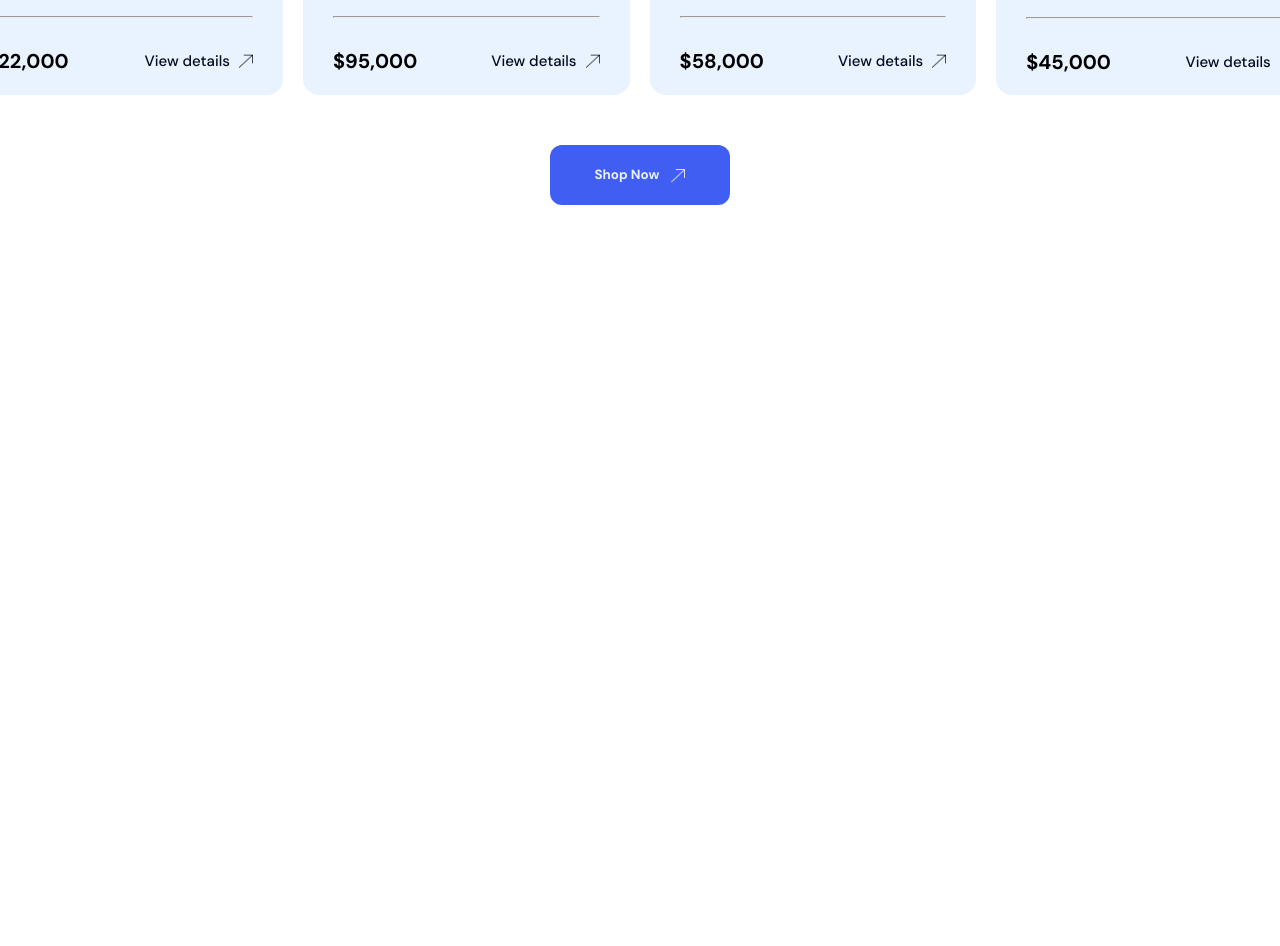
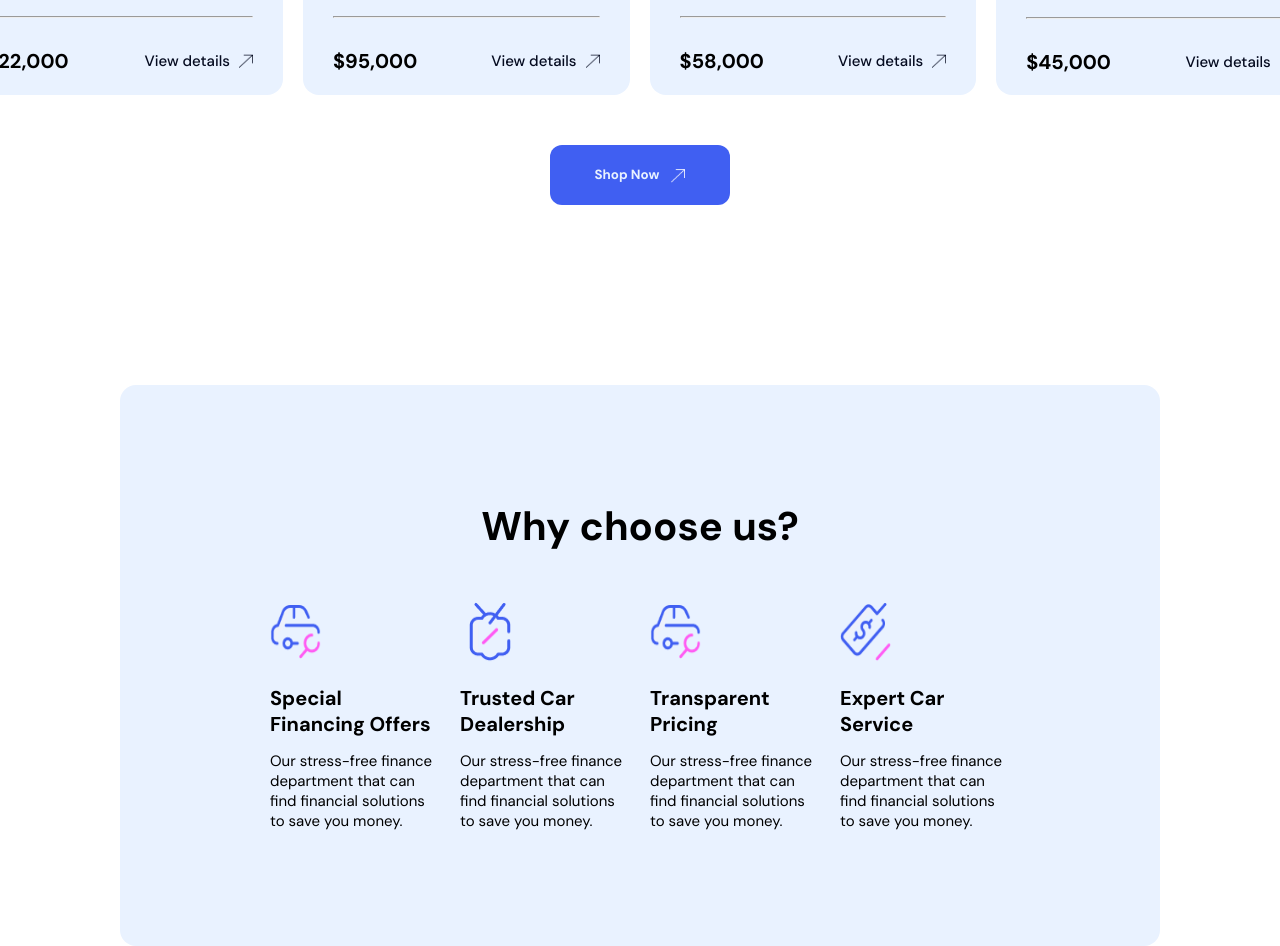
Before and after one commit to Mario050701/Car-shop, a plain HTML site: page index.html in a window 1280 px wide. Shown: the part 2266-3212 px from the top of the page. Before the commit the page ends 2501 px from the top, so only its background shows below. Drawn offline with Linux system fonts and the light colour scheme.

Commit message:
05-Why-choose-us-section features: implement section with responsive

```diff
--- a/index.html
+++ b/index.html
@@ -250,6 +250,46 @@
       </button>
     </section>
 
+    <section>
+      <div class="why-choose-us">
+        <h3>Why choose us?</h3>
+        <div class="content">
+          <div class="content-info">
+            <img src="assets/whyChooseUsPhotoFour.png" alt="" />
+            <h5>Special Financing Offers</h5>
+            <p>
+              Our stress-free finance department that can <br />
+              find financial solutions to save you money.
+            </p>
+          </div>
+          <div class="content-info">
+            <img src="assets/whyChooseUsPhotoOne.png" alt="" />
+            <h5>Trusted Car Dealership</h5>
+            <p>
+              Our stress-free finance department that can <br />
+              find financial solutions to save you money.
+            </p>
+          </div>
+          <div class="content-info">
+            <img src="assets/whyChooseUsPhotoFour.png" alt="" />
+            <h5>Transparent Pricing</h5>
+            <p>
+              Our stress-free finance department that can <br />
+              find financial solutions to save you money.
+            </p>
+          </div>
+          <div class="content-info">
+            <img src="assets/whyChooseUsPhotoThree.png" alt="" />
+            <h5>Expert Car Service</h5>
+            <p>
+              Our stress-free finance department that can <br />
+              find financial solutions to save you money.
+            </p>
+          </div>
+        </div>
+      </div>
+    </section>
+
     <script src="main.js"></script>
   </body>
 </html>
--- a/style.css
+++ b/style.css
@@ -565,3 +565,102 @@ p {
     height: 30px;
   }
 }
+
+/* why-choose-us */
+
+.why-choose-us {
+  background-color: var(--bg-hero-section);
+  margin: 0 120px;
+  border-radius: 16px;
+  padding: 115px 0;
+  margin-top: 150px;
+}
+
+.why-choose-us h3 {
+  display: flex;
+  justify-content: center;
+  font-size: 2.5rem;
+  margin-bottom: 50px;
+}
+
+.content {
+  display: flex;
+  justify-content: space-between;
+  gap: 20px;
+  padding: 0 150px;
+}
+
+.content img {
+  width: 51px;
+  height: 60px;
+}
+
+.content-info img {
+  margin-bottom: 18px;
+}
+
+.content-info h5 {
+  margin-bottom: 14px;
+}
+
+.content-info p {
+  margin-top: 0;
+}
+
+h5 {
+  font-size: 1.25rem;
+}
+
+.content p {
+  font-size: 0.9375rem;
+  font-weight: 400;
+}
+
+@media (max-width: 1024px) and (min-width: 769px) {
+  .content {
+    flex-direction: row;
+    padding: clamp(10px, 4vw, 150px);
+    gap: clamp(8px, 2.5vw, 40px);
+  }
+
+  .content-info h5 {
+    font-size: clamp(0.85rem, 1.5vw, 1.25rem);
+  }
+
+  .content-info p {
+    font-size: clamp(0.7rem, 1.2vw, 0.9375rem);
+  }
+}
+
+@media (max-width: 768px) and (min-width: 501px) {
+  .content {
+    flex-direction: column;
+    padding: 20px 40px;
+    gap: 30px;
+  }
+}
+
+.content-info p {
+  font-size: clamp(0.7rem, 1.2vw, 0.9375rem);
+}
+
+@media (max-width: 500px) {
+  .content {
+    flex-direction: column;
+    padding: 0 30px;
+    gap: 40px;
+  }
+
+  .why-choose-us h3 {
+    font-size: 1.5rem;
+  }
+
+  .content-info {
+    align-items: center;
+    text-align: center;
+  }
+
+  .content-info img {
+    margin: 0 auto 18px;
+  }
+}
```
Also changed, not shown: assets/whyChooseUsPhotoFour.png (added), assets/whyChooseUsPhotoOne.png (added), assets/whyChooseUsPhotoThree.png (added), assets/whyChooseUsPhotoTwo.png (added).
